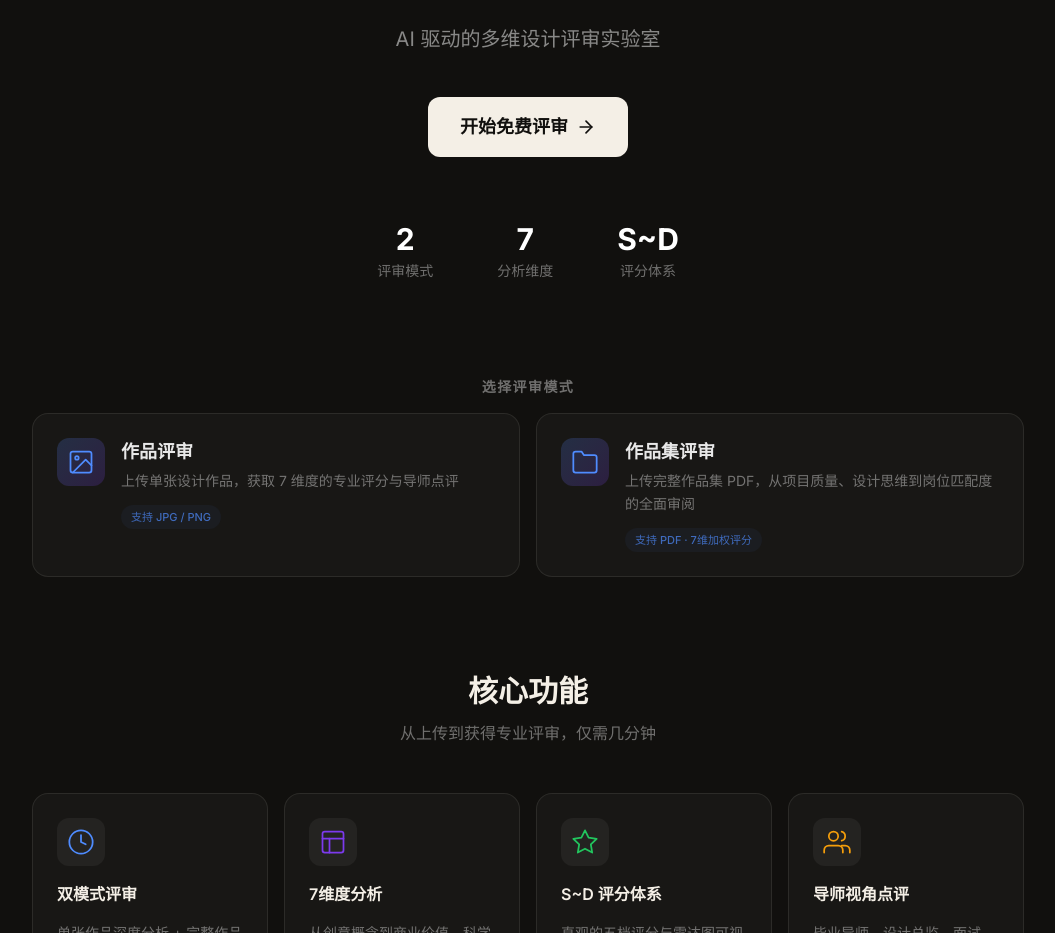
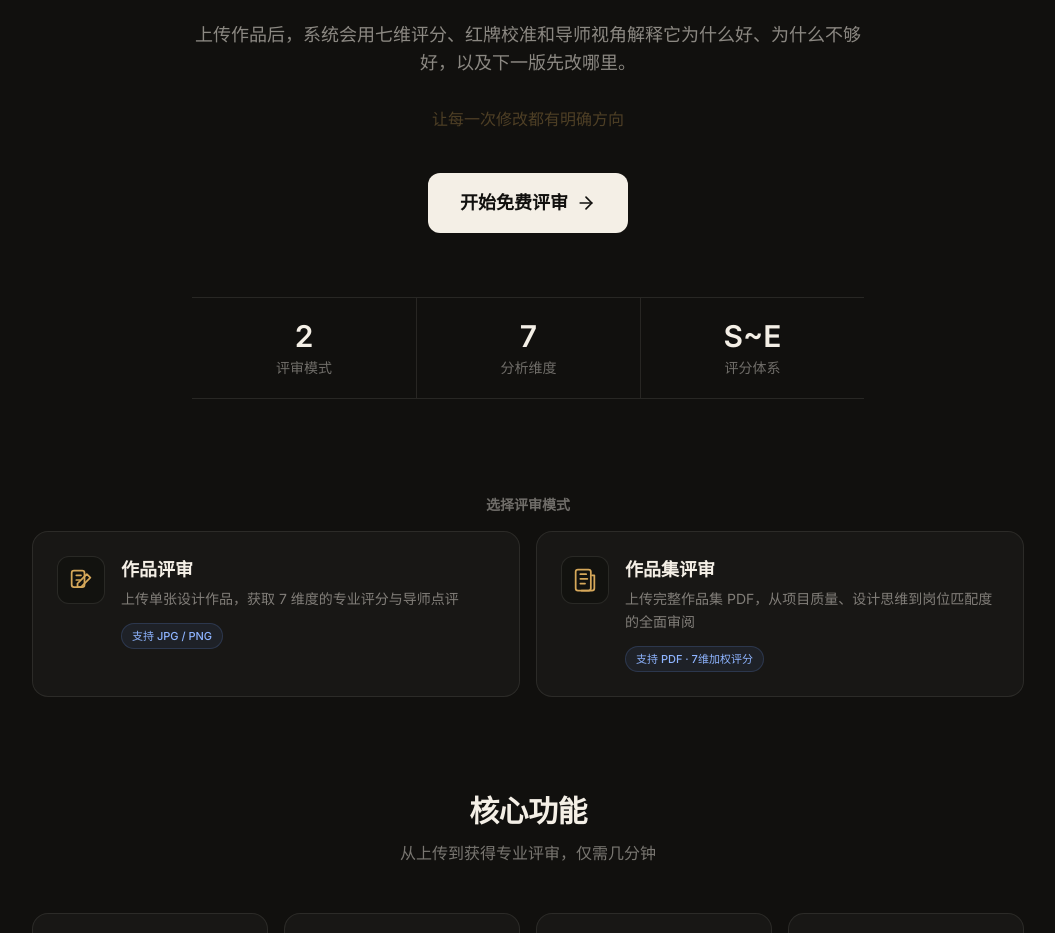
Before and after one commit to zhucygll-hub/design-review-lab, a Next.js app: page / in a window 1280 px wide. Shown: the part 359-1292 px from the top of the page, without its empty margins (112-1167 px from the left). Built offline with nearby package versions, Linux system fonts and the light colour scheme.

Commit message:
style: align homepage with critique studio direction

```diff
--- a/components/home/EntryCards.tsx
+++ b/components/home/EntryCards.tsx
@@ -13,9 +13,10 @@ const ENTRIES = [
     href: '/analyze',
     icon: (
       <svg width="28" height="28" viewBox="0 0 24 24" fill="none" stroke="currentColor" strokeWidth="1.5" strokeLinecap="round" strokeLinejoin="round">
-        <rect x="3" y="3" width="18" height="18" rx="2" ry="2" />
-        <circle cx="8.5" cy="8.5" r="1.5" />
-        <polyline points="21 15 16 10 5 21" />
+        <rect x="4" y="4" width="11" height="14" rx="2" />
+        <path d="M8 8H12" />
+        <path d="M8 12H11" />
+        <path d="M17 7L20 10L12 18H9V15L17 7Z" />
       </svg>
     ),
   },
@@ -27,7 +28,11 @@ const ENTRIES = [
     href: '/portfolio',
     icon: (
       <svg width="28" height="28" viewBox="0 0 24 24" fill="none" stroke="currentColor" strokeWidth="1.5" strokeLinecap="round" strokeLinejoin="round">
-        <path d="M22 19a2 2 0 0 1-2 2H4a2 2 0 0 1-2-2V5a2 2 0 0 1 2-2h5l2 3h9a2 2 0 0 1 2 2z" />
+        <rect x="4" y="3" width="13" height="18" rx="2" />
+        <path d="M8 7H13" />
+        <path d="M8 11H14" />
+        <path d="M8 15H12" />
+        <path d="M18 8H20V19A2 2 0 0 1 18 21H9" />
       </svg>
     ),
   },
@@ -36,7 +41,7 @@ const ENTRIES = [
 export default function EntryCards() {
   return (
     <section className="space-y-4">
-      <h2 className="text-center text-sm font-semibold text-white/40 uppercase tracking-widest">
+      <h2 className="text-center text-sm font-semibold text-[#F4EFE6]/42">
         选择评审模式
       </h2>
       <div className="grid md:grid-cols-2 gap-4">
@@ -48,19 +53,19 @@ export default function EntryCards() {
             transition={{ duration: 0.5, delay: i * 0.15 }}
           >
             <Link href={entry.href}>
-              <GlassCard className="group p-6 h-full transition-all duration-300 hover:scale-[1.02] hover:bg-white/[0.05] hover:border-white/15 cursor-pointer">
+              <GlassCard className="group h-full cursor-pointer p-6 transition-all duration-300 hover:bg-[#1E1C19] hover:border-[#F4EFE6]/18">
                 <div className="flex items-start gap-4">
-                  <div className="flex h-12 w-12 shrink-0 items-center justify-center rounded-xl bg-gradient-to-br from-[#4F8CFF]/20 to-[#7C3AED]/20 text-[#4F8CFF] group-hover:text-[#7C3AED] transition-colors">
+                  <div className="flex h-12 w-12 shrink-0 items-center justify-center rounded-xl border border-[#F4EFE6]/10 bg-[#11100E]/64 text-[#D6A85A] transition-colors group-hover:text-[#F4EFE6]">
                     {entry.icon}
                   </div>
                   <div className="min-w-0">
-                    <h3 className="text-lg font-semibold text-white/90 group-hover:text-white transition-colors">
+                    <h3 className="text-lg font-semibold text-[#F4EFE6] transition-colors">
                       {entry.title}
                     </h3>
-                    <p className="mt-1 text-sm text-white/40 leading-relaxed">
+                    <p className="mt-1 text-sm text-[#F4EFE6]/48 leading-relaxed">
                       {entry.description}
                     </p>
-                    <span className="inline-block mt-3 text-[11px] font-medium text-[#4F8CFF]/70 bg-[#4F8CFF]/5 px-2.5 py-1 rounded-full">
+                    <span className="inline-block mt-3 rounded-full border border-[#6B9CFF]/18 bg-[#6B9CFF]/8 px-2.5 py-1 text-[11px] font-medium text-[#8EB4FF]">
                       {entry.tag}
                     </span>
                   </div>
--- a/components/home/FeaturesGrid.tsx
+++ b/components/home/FeaturesGrid.tsx
@@ -6,9 +6,12 @@ import GlassCard from '@/components/shared/GlassCard'
 const FEATURES = [
   {
     icon: (
-      <svg width="28" height="28" viewBox="0 0 24 24" fill="none" stroke="#4F8CFF" strokeWidth="1.5" strokeLinecap="round" strokeLinejoin="round">
-        <circle cx="12" cy="12" r="10" />
-        <path d="M12 6V12L16 14" />
+      <svg width="28" height="28" viewBox="0 0 24 24" fill="none" stroke="currentColor" strokeWidth="1.5" strokeLinecap="round" strokeLinejoin="round">
+        <rect x="3" y="5" width="8" height="12" rx="2" />
+        <rect x="13" y="3" width="8" height="16" rx="2" />
+        <path d="M6 9H8" />
+        <path d="M16 8H18" />
+        <path d="M16 12H19" />
       </svg>
     ),
     title: '双模式评审',
@@ -16,10 +19,11 @@ const FEATURES = [
   },
   {
     icon: (
-      <svg width="28" height="28" viewBox="0 0 24 24" fill="none" stroke="#7C3AED" strokeWidth="1.5" strokeLinecap="round" strokeLinejoin="round">
-        <rect x="3" y="3" width="18" height="18" rx="2" ry="2" />
-        <line x1="3" y1="9" x2="21" y2="9" />
-        <line x1="9" y1="21" x2="9" y2="9" />
+      <svg width="28" height="28" viewBox="0 0 24 24" fill="none" stroke="currentColor" strokeWidth="1.5" strokeLinecap="round" strokeLinejoin="round">
+        <path d="M12 3L20 8V16L12 21L4 16V8L12 3Z" />
+        <path d="M12 7V12L16 15" />
+        <path d="M12 12L8 15" />
+        <path d="M12 12V17" />
       </svg>
     ),
     title: '7维度分析',
@@ -27,20 +31,26 @@ const FEATURES = [
   },
   {
     icon: (
-      <svg width="28" height="28" viewBox="0 0 24 24" fill="none" stroke="#22C55E" strokeWidth="1.5" strokeLinecap="round" strokeLinejoin="round">
-        <polygon points="12 2 15.09 8.26 22 9.27 17 14.14 18.18 21.02 12 17.77 5.82 21.02 7 14.14 2 9.27 8.91 8.26 12 2" />
+      <svg width="28" height="28" viewBox="0 0 24 24" fill="none" stroke="currentColor" strokeWidth="1.5" strokeLinecap="round" strokeLinejoin="round">
+        <path d="M4 19H20" />
+        <path d="M6 15H9" />
+        <path d="M11 11H14" />
+        <path d="M16 7H19" />
+        <path d="M7.5 15V19" />
+        <path d="M12.5 11V19" />
+        <path d="M17.5 7V19" />
       </svg>
     ),
-    title: 'S~D 评分体系',
-    description: '直观的五档评分与雷达图可视化，快速定位优势与不足',
+    title: 'S~E 评分体系',
+    description: '七档评分结合红牌封顶与高分校准，解释每个等级的依据',
   },
   {
     icon: (
-      <svg width="28" height="28" viewBox="0 0 24 24" fill="none" stroke="#F59E0B" strokeWidth="1.5" strokeLinecap="round" strokeLinejoin="round">
-        <path d="M17 21V19A4 4 0 0 0 13 15H5A4 4 0 0 0 1 19V21" />
-        <circle cx="9" cy="7" r="4" />
-        <path d="M23 21V19A4 4 0 0 0 19 15H16" />
-        <path d="M16 3.13A4 4 0 0 1 16 10.87" />
+      <svg width="28" height="28" viewBox="0 0 24 24" fill="none" stroke="currentColor" strokeWidth="1.5" strokeLinecap="round" strokeLinejoin="round">
+        <path d="M5 4H15A3 3 0 0 1 18 7V13A3 3 0 0 1 15 16H10L6 20V16H5A3 3 0 0 1 2 13V7A3 3 0 0 1 5 4Z" />
+        <path d="M8 8H13" />
+        <path d="M8 12H11" />
+        <path d="M19 8H20A2 2 0 0 1 22 10V15A2 2 0 0 1 20 17H19" />
       </svg>
     ),
     title: '导师视角点评',
@@ -58,8 +68,10 @@ export default function FeaturesGrid() {
         transition={{ duration: 0.6 }}
         className="mb-12 text-center"
       >
-        <h2 className="text-2xl font-bold md:text-3xl">核心功能</h2>
-        <p className="mt-3 text-white/40">从上传到获得专业评审，仅需几分钟</p>
+        <h2 className="text-2xl font-semibold tracking-[-0.02em] text-[#F4EFE6] md:text-3xl">
+          核心功能
+        </h2>
+        <p className="mt-3 text-[#F4EFE6]/46">从上传到获得专业评审，仅需几分钟</p>
       </motion.div>
 
       <div className="grid gap-4 sm:grid-cols-2 lg:grid-cols-4">
@@ -71,12 +83,12 @@ export default function FeaturesGrid() {
             viewport={{ once: true, margin: '-50px' }}
             transition={{ duration: 0.5, delay: i * 0.1 }}
           >
-            <GlassCard className="flex flex-col gap-4 h-full" hover={false}>
-              <div className="flex h-12 w-12 items-center justify-center rounded-xl bg-white/5">
+            <GlassCard className="flex h-full flex-col gap-4" hover={false}>
+              <div className="flex h-12 w-12 items-center justify-center rounded-xl border border-[#F4EFE6]/10 bg-[#11100E]/64 text-[#D6A85A]">
                 {feature.icon}
               </div>
-              <h3 className="text-base font-semibold">{feature.title}</h3>
-              <p className="text-sm text-white/40 leading-relaxed">{feature.description}</p>
+              <h3 className="text-base font-semibold text-[#F4EFE6]">{feature.title}</h3>
+              <p className="text-sm text-[#F4EFE6]/48 leading-relaxed">{feature.description}</p>
             </GlassCard>
           </motion.div>
         ))}
--- a/components/home/HeroSection.tsx
+++ b/components/home/HeroSection.tsx
@@ -2,13 +2,12 @@
 
 import { motion } from 'framer-motion'
 import { useState, useEffect } from 'react'
-import GradientText from '@/components/shared/GradientText'
 import Button from '@/components/shared/Button'
 
 const TAGLINES = [
-  '从设计学生到专业设计师的成长伙伴',
-  'AI 驱动的多维设计评审实验室',
-  '覆盖作品评审、作品集审阅与求职分析',
+  '像导师一样指出问题，像报告一样说明依据',
+  '覆盖作品评审、作品集审阅与求职准备',
+  '让每一次修改都有明确方向',
 ]
 
 export default function HeroSection() {
@@ -30,7 +29,7 @@ export default function HeroSection() {
         transition={{ duration: 0.6, ease: 'easeOut' }}
         className="mb-8"
       >
-        <div className="inline-flex h-20 w-20 items-center justify-center rounded-3xl bg-gradient-to-br from-[#4F8CFF] to-[#7C3AED] text-2xl font-bold shadow-xl shadow-[#4F8CFF]/25">
+        <div className="inline-flex h-20 w-20 items-center justify-center rounded-2xl border border-[#F4EFE6]/14 bg-[#F4EFE6] text-2xl font-bold text-[#11100E]">
           DR
         </div>
       </motion.div>
@@ -40,10 +39,19 @@ export default function HeroSection() {
         initial={{ opacity: 0, y: 20 }}
         animate={{ opacity: 1, y: 0 }}
         transition={{ duration: 0.6, delay: 0.2 }}
-        className="text-4xl font-extrabold tracking-tight md:text-6xl lg:text-7xl"
+        className="max-w-4xl text-4xl font-semibold tracking-[-0.04em] text-[#F4EFE6] md:text-6xl lg:text-7xl"
       >
-        <GradientText>AI设计评审实验室</GradientText>
+        AI设计评审实验室
       </motion.h1>
+
+      <motion.p
+        initial={{ opacity: 0, y: 12 }}
+        animate={{ opacity: 1, y: 0 }}
+        transition={{ duration: 0.5, delay: 0.35 }}
+        className="mt-5 max-w-2xl text-base leading-7 text-[#F4EFE6]/54 md:text-lg"
+      >
+        上传作品后，系统会用七维评分、红牌校准和导师视角解释它为什么好、为什么不够好，以及下一版先改哪里。
+      </motion.p>
 
       {/* Animated tagline */}
       <motion.div
@@ -54,7 +62,7 @@ export default function HeroSection() {
         transition={{ duration: 0.4 }}
         className="mt-6 h-8"
       >
-        <p className="text-lg text-white/50 md:text-xl">{TAGLINES[lineIndex]}</p>
+        <p className="text-sm font-medium text-[#D6A85A] md:text-base">{TAGLINES[lineIndex]}</p>
       </motion.div>
 
       {/* CTA */}
@@ -78,16 +86,19 @@ export default function HeroSection() {
         initial={{ opacity: 0 }}
         animate={{ opacity: 1 }}
         transition={{ duration: 0.8, delay: 1 }}
-        className="mt-16 flex flex-wrap items-center justify-center gap-8 md:gap-16"
+        className="mt-16 grid w-full max-w-2xl grid-cols-3 border-y border-[#F4EFE6]/10"
       >
         {[
           { value: '2', label: '评审模式' },
           { value: '7', label: '分析维度' },
-          { value: 'S~D', label: '评分体系' },
-        ].map((stat) => (
-          <div key={stat.label} className="text-center">
-            <div className="text-2xl font-bold text-white md:text-3xl">{stat.value}</div>
-            <div className="mt-1 text-sm text-white/40">{stat.label}</div>
+          { value: 'S~E', label: '评分体系' },
+        ].map((stat, index) => (
+          <div
+            key={stat.label}
+            className={`py-5 text-center ${index > 0 ? 'border-l border-[#F4EFE6]/10' : ''}`}
+          >
+            <div className="text-2xl font-semibold text-[#F4EFE6] md:text-3xl">{stat.value}</div>
+            <div className="mt-1 text-sm text-[#F4EFE6]/42">{stat.label}</div>
           </div>
         ))}
       </motion.div>
```
